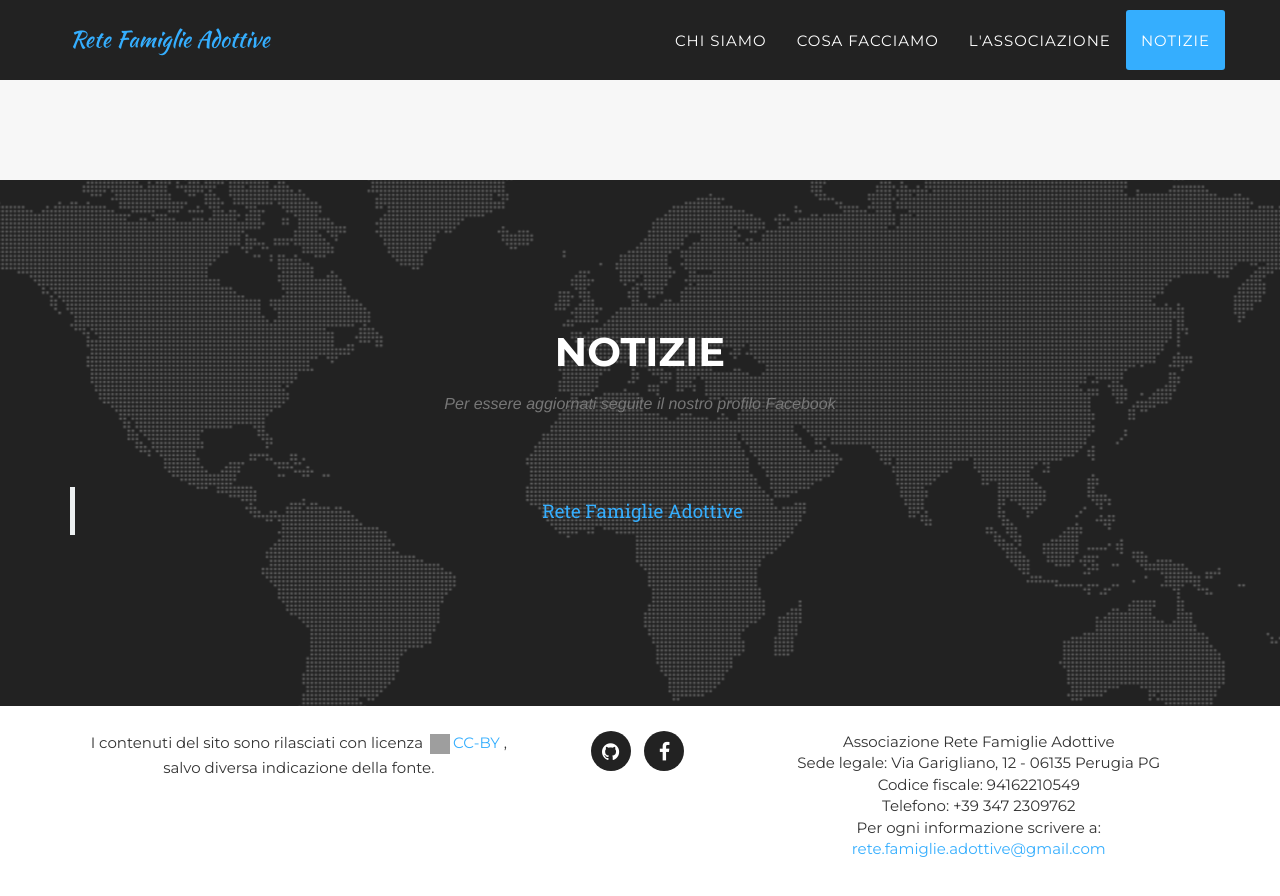
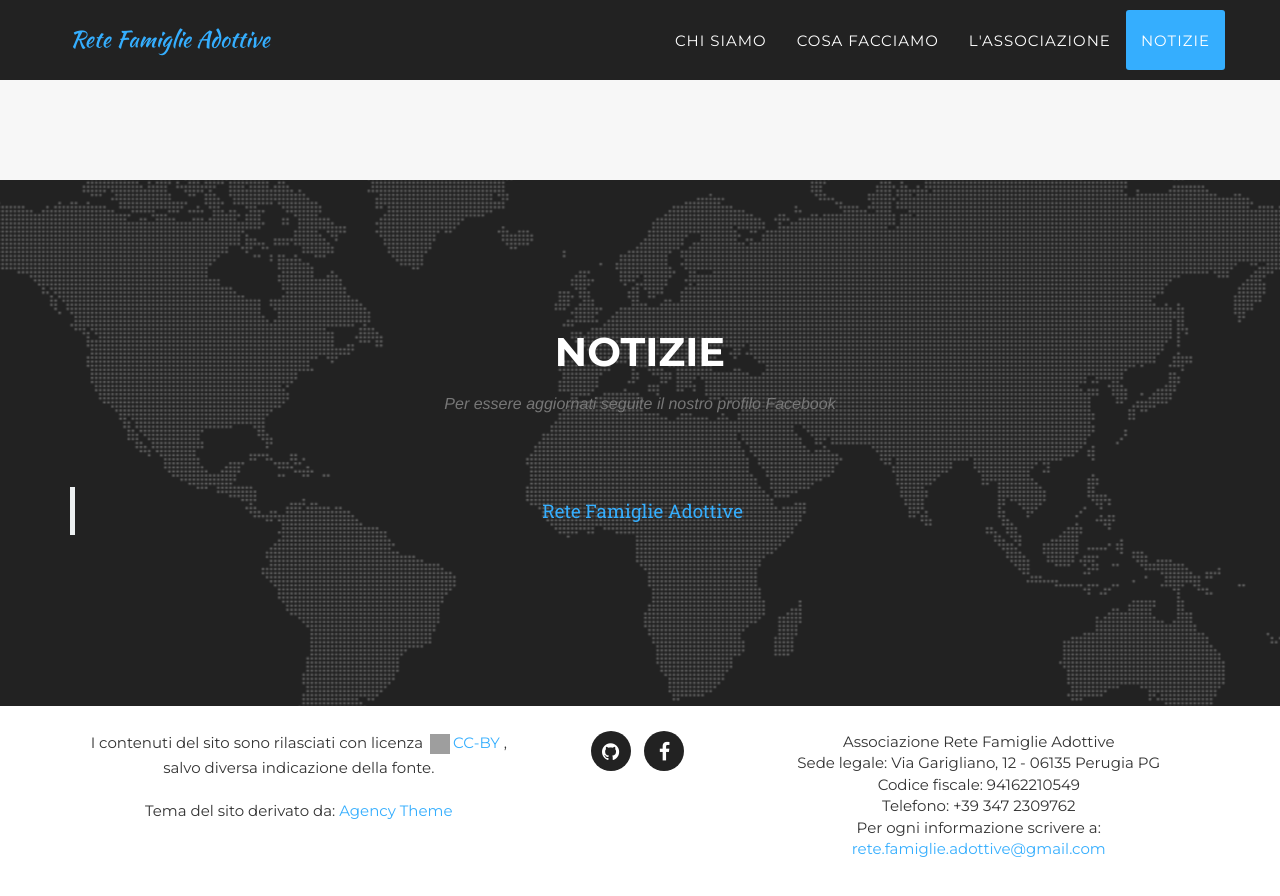
Before and after one commit to ggentili/rfa, a Jekyll site: the page built from index.html, in a window 1280 px wide and 900 px high, scrolled down 2585 px. Shown: the top 896 px of the window. Built offline with Jekyll 4.4.1, drawn with Linux system fonts in a browser that asks for light colours; some web fonts are replaced; grey boxes are pictures that could not be loaded.

Commit message:
Update footer.html

```diff
--- a/_includes/footer.html
+++ b/_includes/footer.html
@@ -8,6 +8,8 @@
                       <!span style="color: white;">I contenuti del sito sono rilasciati con licenza<!/span>
                       <a href="http://creativecommons.org/licenses/by/3.0/it/"><img alt="Creative Commons" title="clicca qui per conoscere i termini della licenza d'utilizzo del sito" style="border-width: 0; margin: 3px; width: 20px; height: 20px;" src="http://creativecommons.org/images/cc.png"/>CC-BY</a>
                       <!span style="color: white;">, salvo diversa indicazione della fonte.<!/span>
+                      <br><br>
+                      Tema del sito derivato da: <A href="https://github.com/y7kim/agency-jekyll-theme">Agency Theme</A>
                     </span>
                 </div>
                 <div class="col-md-2">
```
